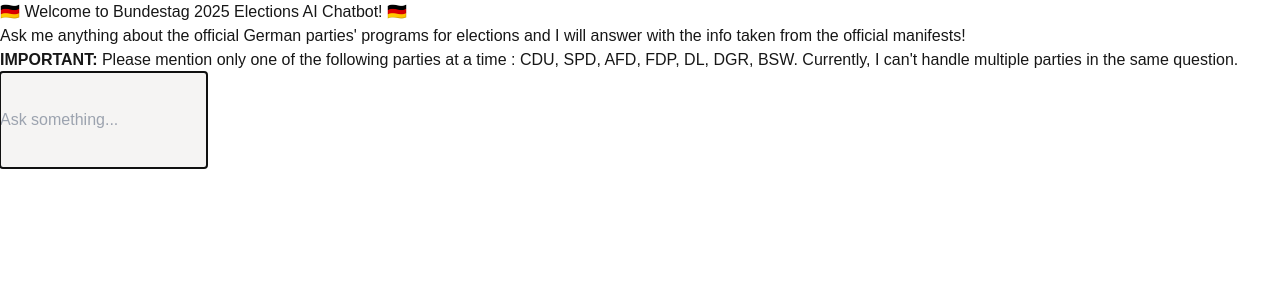
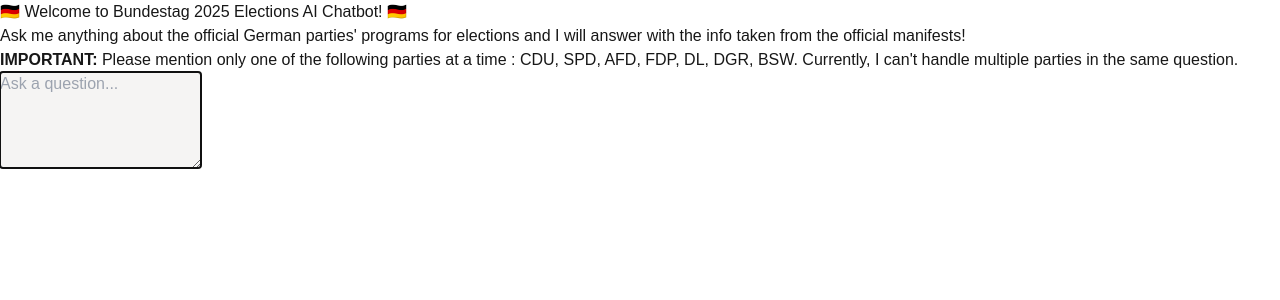
Before and after one commit to mircoporetti/elections, a Next.js app: page /chat in a window 1280 px wide. Shown: the top 300 px of the page. Built offline with nearby package versions, Linux system fonts and the light colour scheme.

Commit message:
Improve text are when typing long questions

```diff
--- a/src/app/chat/page.tsx
+++ b/src/app/chat/page.tsx
@@ -17,7 +17,7 @@
     const [errorScreen, setErrorScreen] = useState<string | null>(null);
 
     const messagesEndRef = useRef<HTMLDivElement | null>(null);
-    const inputRef = useRef<HTMLInputElement>(null);
+    const inputRef = useRef<HTMLTextAreaElement>(null);
 
     const scrollToBottom = () => {
         if (messagesEndRef.current) {
@@ -36,7 +36,7 @@
         setErrorScreen('');
     };
 
-    const handleInputChange = (e: React.ChangeEvent<HTMLInputElement>) => {
+    const handleInputChange = (e: React.ChangeEvent<HTMLTextAreaElement>) => {
         setInput(e.target.value);
     };
 
@@ -133,11 +133,11 @@
 
             <form className="w-full max-w-3xl mx-auto p-4 pb-10" onSubmit={handleSubmit}>
                 <div className="flex w-full items-center relative">
-                    <input
+                    <textarea
                         ref={inputRef}
-                        className="w-full border-gray-300 dark:border-gray-600 bg-white dark:bg-gray-800 text-black dark:text-white rounded-2xl p-2 shadow placeholder-gray-600 dark:placeholder-gray-400 focus:outline-none dark:focus:border-gray-600"
+                        className="w-full border-gray-300 dark:border-gray-600 bg-white dark:bg-gray-800 text-black dark:text-white rounded-2xl p-2 pr-14 shadow placeholder-gray-600 dark:placeholder-gray-400 focus:outline-none dark:focus:border-gray-600 resize-none"
                         value={input}
-                        placeholder="Ask something..."
+                        placeholder="Ask a question..."
                         onChange={handleInputChange}
                         style={{height: '6rem', backgroundColor: "#f5f4f3"}}
                     />
```
